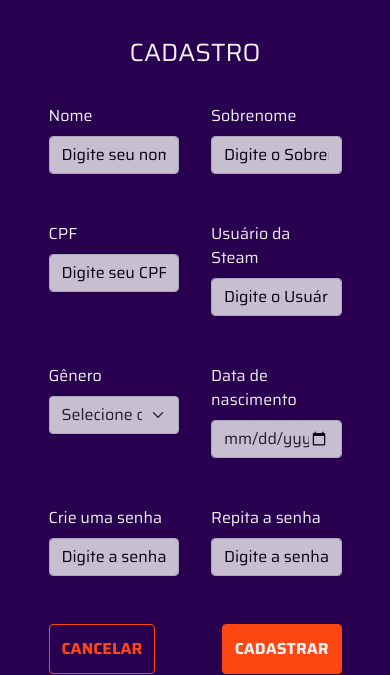
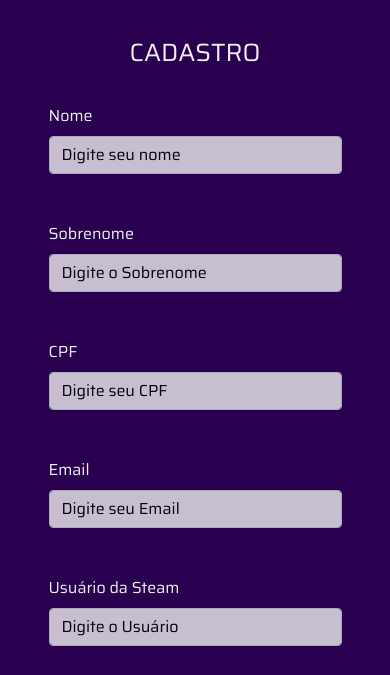
Before and after one commit to cgois2001/Projeto-Integrador-Front-end, a plain HTML site: page cadastro-cliente.html in a window 390 px wide. Shown: the part 187-862 px from the top of the page. Drawn offline with nearby package versions, Linux system fonts and the light colour scheme.

Commit message:
Alteração em titulos e responsividade cadastro-cliente

```diff
--- a/cadastro-cliente.html
+++ b/cadastro-cliente.html
@@ -239,30 +239,34 @@
                 CADASTRO
                 <p></p>
             </div>
-            <div class="d-flex justify-content-center">
-                <div class="mb-3 col-5 p-3">
+            <div class="d-flex flex-wrap justify-content-center">
+                <div class="mb-3 col-10 col-md-5 p-3">
                     <label for="" class="form-label">Nome</label>
                     <input type="text" class="form-control caixas-de-insercao" aria-describedby="emailHelp"
                         placeholder="Digite seu nome">
                 </div>
-                <div class="mb-3 col-5 p-3">
+                <div class="mb-3 col-10 col-md-5 p-3">
                     <label for="" class="form-label">Sobrenome</label>
                     <input type="text" class="form-control caixas-de-insercao" placeholder="Digite o Sobrenome">
                 </div>
             </div>
-            <div class="col-12 d-flex justify-content-center">
-                <div class="mb-3 col-5 p-3">
+            <div class="col-12 d-flex flex-wrap justify-content-center">
+                <div class="mb-3 col-10 col-md-5 p-3">
                     <label for="" class="form-label">CPF</label>
                     <input type="text" class="form-control caixas-de-insercao" aria-describedby="emailHelp"
                         placeholder="Digite seu CPF">
                 </div>
-                <div class="mb-3 col-5 p-3">
+                <div class="mb-3 col-10 col-md-5 p-3">
+                    <label for="" class="form-label">Email</label>
+                    <input type="text" class="form-control caixas-de-insercao" placeholder="Digite seu Email">
+                </div>
+            </div>
+            <div class="col-12 d-flex flex-wrap justify-content-center">
+                <div class="mb-3 col-10 col-md-5 p-3">
                     <label for="" class="form-label">Usuário da Steam</label>
                     <input type="text" class="form-control caixas-de-insercao" placeholder="Digite o Usuário">
                 </div>
-            </div>
-            <div class="col-12 d-flex justify-content-center">
-                <div class="mb-3 col-5 p-3">
+                <div class="mb-3 col-10 col-sm-5 col-md-2 p-3">
                     <label for="" class="form-label">Gênero</label>
                     <select class="form-select caixas-de-insercao" aria-label="Default select example">
                         <option selected class="selecao">Selecione o Gênero</option>
@@ -271,18 +275,18 @@
                         <option value="3" class="selecao">Outros</option>
                     </select>
                 </div>
-                <div class="mb-3 col-5 p-3">
+                <div class="mb-3 col-10 col-sm-5 col-md-3 p-3">
                     <label for="" class="form-label">Data de nascimento</label>
                     <input type="date" class="form-control caixas-de-insercao">
                 </div>
             </div>
-            <div class="col-12 d-flex justify-content-center">
-                <div class="mb-3 col-5 p-3">
+            <div class="col-12 d-flex flex-wrap justify-content-center">
+                <div class="mb-3 col-10 col-sm-5 p-3">
                     <label for="" class="form-label">Crie uma senha</label>
                     <input type="password" class="form-control caixas-de-insercao" aria-describedby="emailHelp"
                         placeholder="Digite a senha">
                 </div>
-                <div class="mb-3 col-5 p-3">
+                <div class="mb-3 col-10 col-sm-5 p-3">
                     <label for="" class="form-label">Repita a senha</label>
                     <input type="password" class="form-control caixas-de-insercao" placeholder="Digite a senha">
                 </div>
```
Also changed, not shown: carrinho.html (+1 -1 lines), css/pagamento.css (+10 -2 lines), dashboardcliente.html (+1 -1 lines), pagamento.html (+2 -2 lines).
